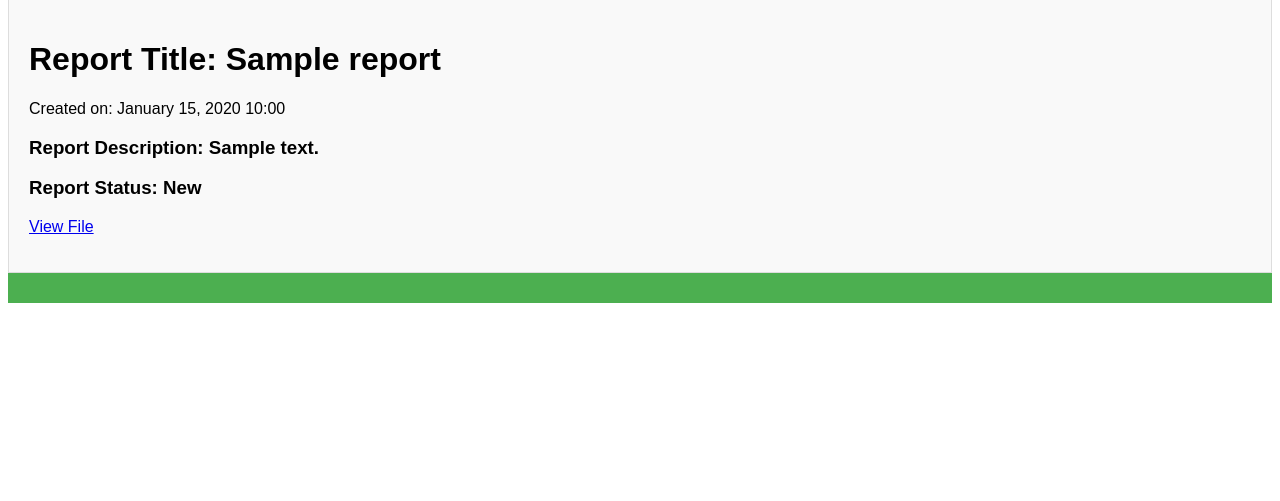
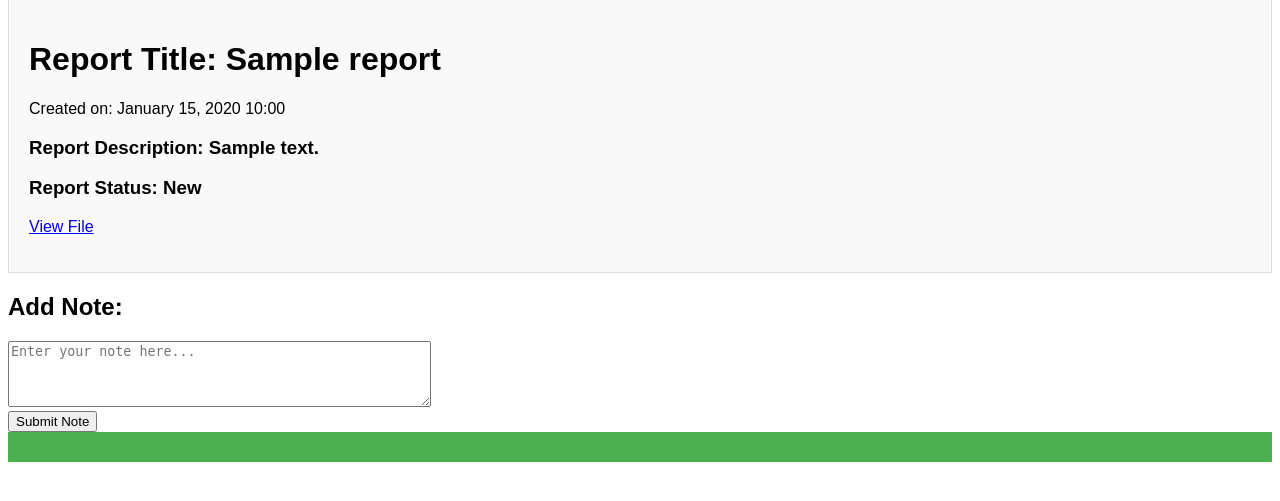
Before and after one commit to SebastianWikt/Campus-Confide-Reporting-App, a Django app: template hooknowsapp/templates/hooknowsapp/one_report.html in a window 1280 px wide. Shown: the part 105-606 px from the top of the page. Run offline with Django 3.2, Linux system fonts and the light colour scheme; the template is opened without the code that fills it: most values are stand-ins (such as "Sample title", 1, 10 or a date in 2020).

Commit message:
comments ft

```diff
--- a/hooknowsapp/models.py
+++ b/hooknowsapp/models.py
@@ -21,7 +21,7 @@ class Report(models.Model):
     submission_types = (
         ('new', 'New'),
         ('in_progress', 'In Progress'),
-        ('resolved', 'Resolved')
+        ('resolved', 'Resolved'),
     )
     user = models.ForeignKey(User, on_delete=models.CASCADE, blank=True, null=True)
     title = models.CharField(max_length=60)
@@ -29,3 +29,7 @@ class Report(models.Model):
     description = models.TextField(default='', max_length=200)
     file = models.FileField(upload_to='reports/')
     submission_status = models.CharField(max_length=30, choices=submission_types, default='New')
+
+class AdminNote(models.Model):
+    report = models.ForeignKey(Report, related_name='admin_notes', on_delete=models.CASCADE)
+    note = models.TextField()
--- a/hooknowsapp/templates/hooknowsapp/one_report.html
+++ b/hooknowsapp/templates/hooknowsapp/one_report.html
@@ -5,24 +5,21 @@
     <meta name="viewport" content="width=device-width, initial-scale=1.0">
     <title>Django Help</title>
     <link rel="stylesheet"  href="../../static/hooknowsapp/green.css" />
-    <style>
-
-    </style>
 </head>
 <body>
     <div class="navbar item1 row">
         <a>Reports View Page</a>
-        <a href="{% url 'view_reports'%}">Back</a>
+        <a href="{% url 'view_reports' %}">Back</a>
     </div>
 
     <div class="item3">
         <div class="post">
             <div class="reports-container">
                 <div class="report">
-                    <h1 class = "report-title">Report Title: {{report.title}}</h1>
-                    <p class = "date">Created on: {{ report.created_at|date:"F d, Y H:i" }}</p>
-                    <h3 class = "report-description">Report Description: {{report.description}}</h3>
-                    <h3 class = "submission-type">Report Status: {{report.submission_status}}</h3>
+                    <h1 class="report-title">Report Title: {{ report.title }}</h1>
+                    <p class="date">Created on: {{ report.created_at|date:"F d, Y H:i" }}</p>
+                    <h3 class="report-description">Report Description: {{ report.description }}</h3>
+                    <h3 class="submission-type">Report Status: {{ report.submission_status }}</h3>
                     {% if report.file %}
                         <p><a href="{{ report.file.url }}" target="_blank">View File</a></p>
                     {% endif %}
@@ -30,8 +27,21 @@
             </div>
         </div>
     </div>
-    <div class = "navbar a item5">
+
+    {% if report.user %}
+    <div class="admin-note-form">
+        <h2>Add Note:</h2>
+        <form action="{% url 'add_admin_note' report.id %}" method="post">
+            {% csrf_token %}
+            <textarea name="note" rows="4" cols="50" placeholder="Enter your note here..."></textarea>
+            <br>
+            <input type="submit" value="Submit Note">
+        </form>
     </div>
+    {% else %}
+        <p>This report was submitted anonymously. Notes cannot be added.</p>
+    {% endif %}
 
+    <div class="navbar a item5"></div>
 </body>
 </html>
--- a/hooknowsapp/urls.py
+++ b/hooknowsapp/urls.py
@@ -10,5 +10,6 @@ urlpatterns = [
     path('view_reports/', views.view_reports, name='view_reports'),
     path('report_submited/', views.report_submitted, name='report_submitted'),
     path('one_report/<int:report_id>/', views.one_report, name='one_report'),
-    path('view_user_reports/', views.view_user_reports, name='view_user_reports')
+    path('view_user_reports/', views.view_user_reports, name='view_user_reports'),
+    path('add_admin_note/<int:report_id>/', views.add_admin_note, name='add_admin_note')
 ]
```
Also changed, not shown: hooknowsapp/templates/hooknowsapp/view_reports.html (+18 -10 lines), hooknowsapp/views.py (+19 -3 lines), hooknowsapp/migrations/0011_adminnote.py (added).
